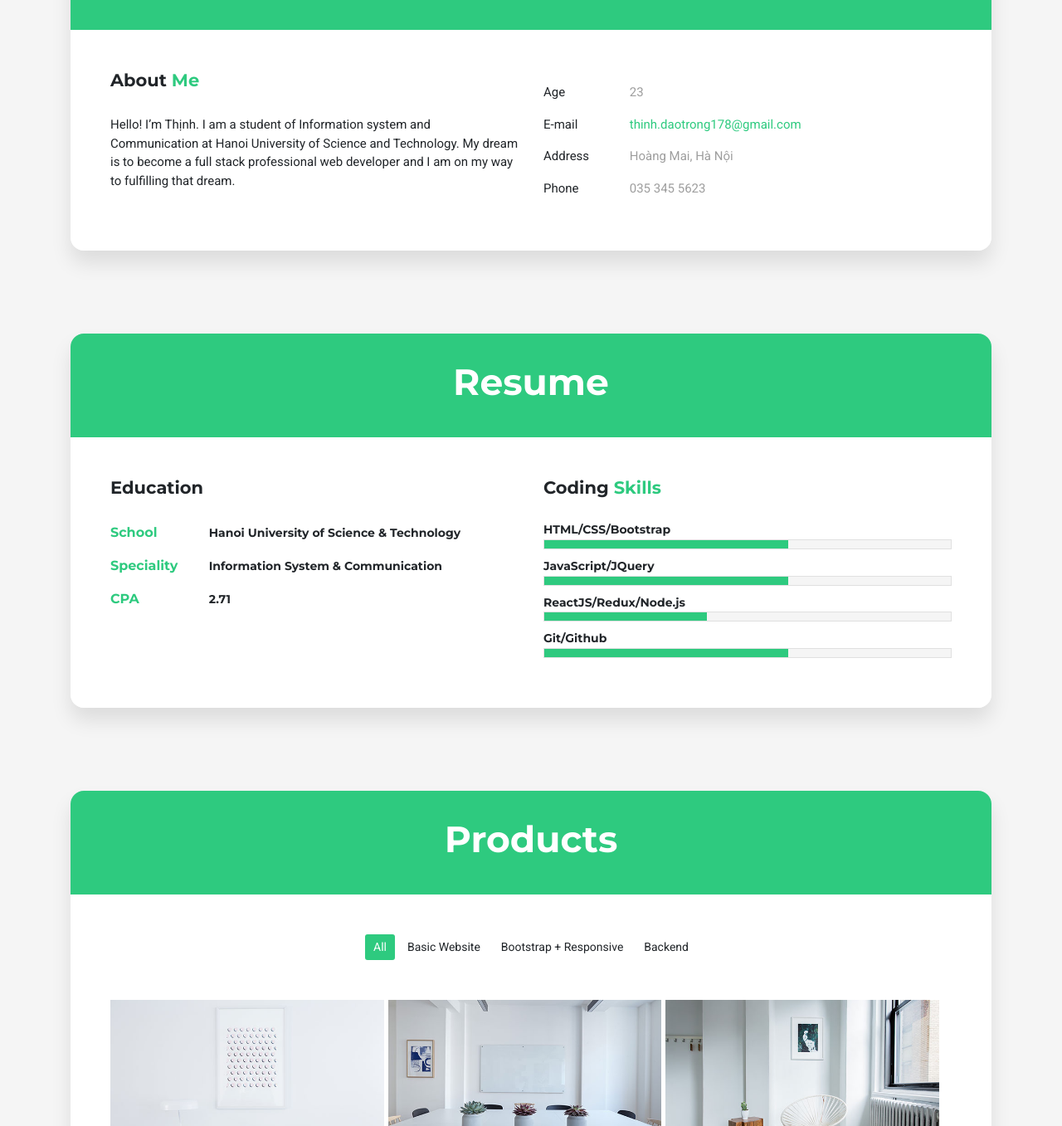
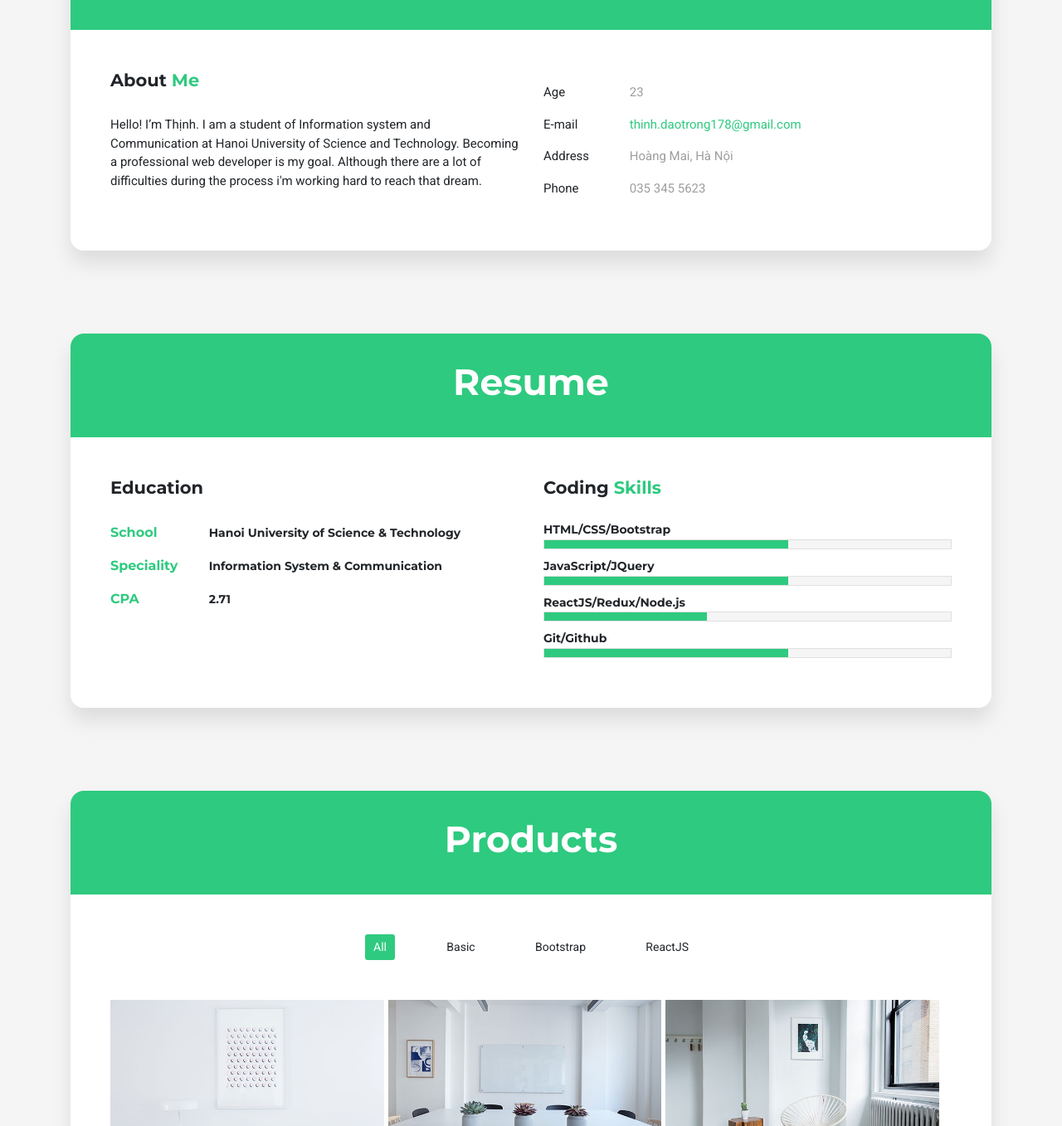
Before and after one commit to thinhdaotrong/thinhdaotrong.github.io, a plain HTML site: page index.html in a window 1280 px wide. Shown: the part 440-1797 px from the top of the page at 83% size. Drawn offline with nearby package versions, Linux system fonts and the light colour scheme.

Commit message:
Update index.html

```diff
--- a/index.html
+++ b/index.html
@@ -66,7 +66,7 @@
             <h1>Đào Trọng Thịnh</h1>
             <span>Web Developer</span>
             <div>
-              <a href="mailto:thinh.daotrong178@gmail.com" target="_blank"><i class="far fa-envelope"></i></a>
+              <a href="https://github.com/thinhdaotrong" target="_blank"><i class="fab fa-github"></i></a>
               <a href="https://www.facebook.com/profile.php?id=100006780243137" target="_blank"><i class="fab fa-facebook-f    "></i></a>
               <a href="https://t.me/thinhdaotrong" target="_blank"><i class="fab fa-telegram-plane    "></i></a>
             </div>
@@ -79,7 +79,7 @@
             <div class="about-me">
               <h3>About <span>Me</span></h3>
               <p>
-                Hello! I’m Thịnh. I am a student of Information system and Communication at Hanoi University of Science and Technology. My dream is to become a full stack professional web developer and I am on my way to fulfilling that dream.
+                Hello! I’m Thịnh. I am a student of Information system and Communication at Hanoi University of Science and Technology. Becoming a professional web developer is my goal. Although there are a lot of difficulties during the process i'm working hard to reach that dream.
               </p>
             </div>
             <!-- <div class="download-resume mb-5">
@@ -176,9 +176,9 @@
       <div class="content">
         <ul class="products-filter">
           <li class="active"><a data-item="all">All</a></li>
-          <li><a data-item=".basic-web">Basic Website</a></li>
-          <li><a data-item=".res-web">Bootstrap + Responsive</a></li>
-          <li><a data-item=".backend">Backend</a></li>
+          <li><a data-item=".basic-web">Basic</a></li>
+          <li><a data-item=".res-web">Bootstrap</a></li>
+          <li><a data-item=".reactjs">ReactJS</a></li>
         </ul>
         <div class="products-list">
           <div class="products-item basic-web">
@@ -233,7 +233,7 @@
               </div>
             </a>
           </div>
-          <div class="products-item backend">
+          <div class="products-item reactjs">
             <a href="">
               <img src="images/5.jpg" alt="">
               <div class="bg-item">
@@ -242,11 +242,11 @@
                 <div class="line-left line"></div>
                 <div class="line-right line"></div>
                 <h5>Project Name</h5>
-                <small>Backend</small>
+                <small>ReactJS</small>
               </div>
             </a>
           </div>
-          <div class="products-item backend">
+          <div class="products-item reactjs">
             <a href="">
               <img src="images/6.jpg" alt="">
               <div class="bg-item">
@@ -255,7 +255,7 @@
                 <div class="line-left line"></div>
                 <div class="line-right line"></div>
                 <h5>Project Name</h5>
-                <small>Backend</small>
+                <small>ReactJS</small>
               </div>
             </a>
           </div>
```
